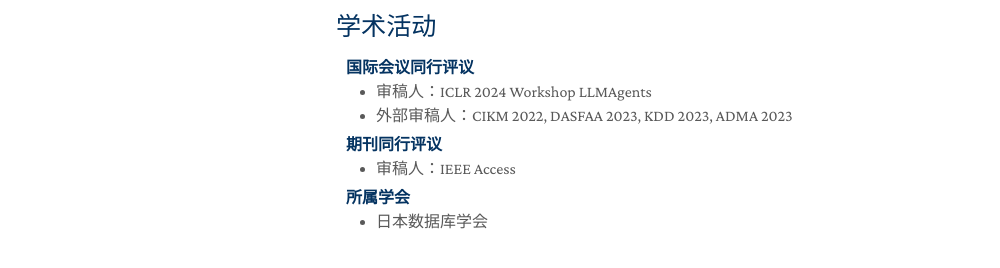
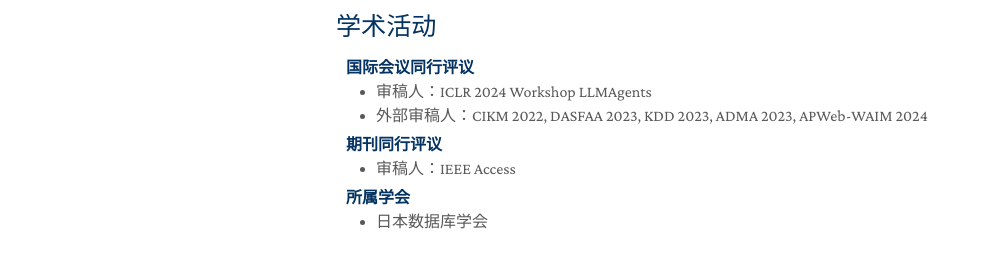
Before and after one commit to wuzengqing001225/wuzengqing001225.github.io, a Jekyll site: the page built from cn.md, in a window 1280 px wide and 900 px high, scrolled down 1065 px. Shown: the part 587-855 px from the top of the window, without its empty margins (134-1134 px from the left). Built offline with Jekyll 4.4.1, drawn with Linux system fonts in a browser that asks for light colours; nearby versions of some CDN libraries; a style sheet for code colours, icons or effects is not loaded; our own code applies the rules of GitHub Pages for plain Markdown files.

Commit message:
Update services_cn.md

```diff
--- a/_includes/services_cn.md
+++ b/_includes/services_cn.md
@@ -7,7 +7,7 @@
   <li><a href="http://iccv2021.thecvf.com/"><autocolor>IEEE/CVF International Conference on Computer Vision (ICCV) 2021</autocolor></a></li>
   <li><a href="https://eccv2022.ecva.net/"><autocolor>European Conference on Computer Vision (ECCV) 2022</autocolor></a></li> -->
   <li>审稿人：ICLR 2024 Workshop LLMAgents</li>
-  <li>外部审稿人：CIKM 2022, DASFAA 2023, KDD 2023, ADMA 2023</li>
+  <li>外部审稿人：CIKM 2022, DASFAA 2023, KDD 2023, ADMA 2023, APWeb-WAIM 2024</li>
 </ul>
 
 <h4 style="margin:0 10px 0;">期刊同行评议</h4>
```
